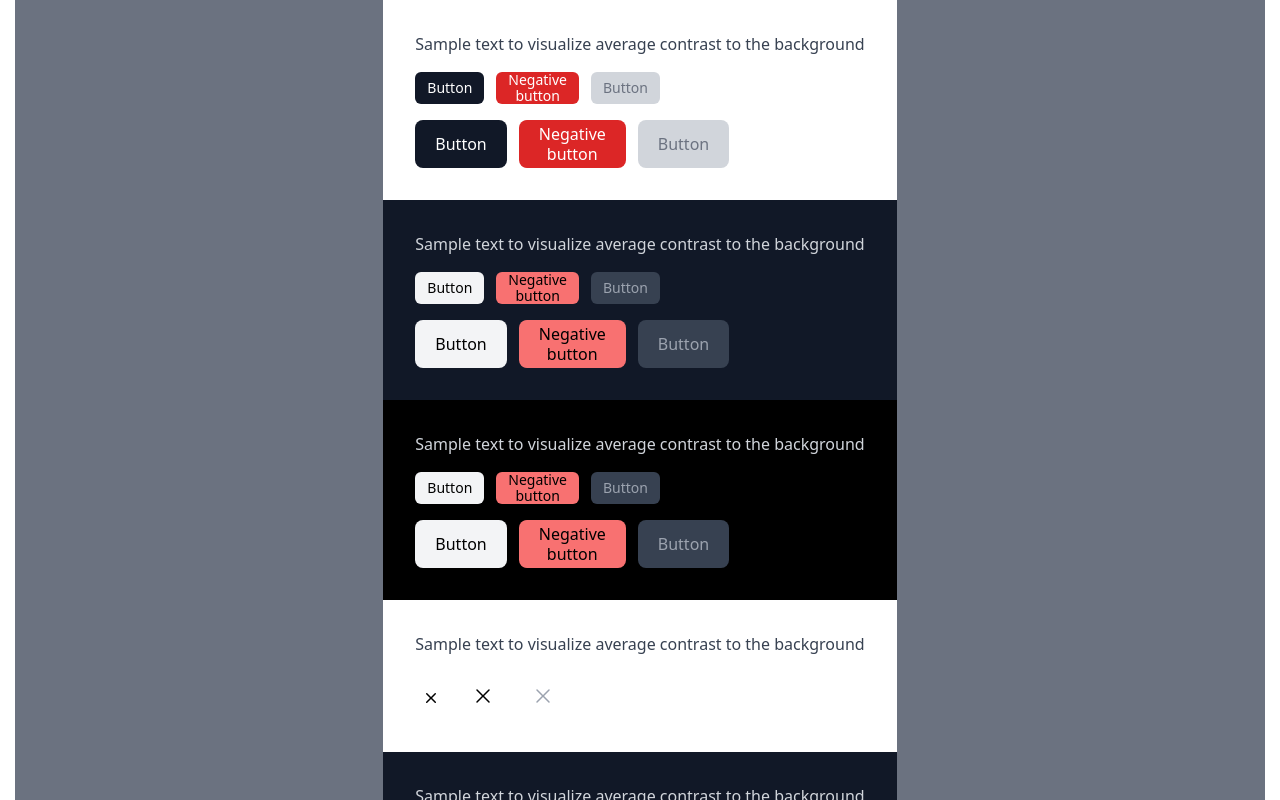
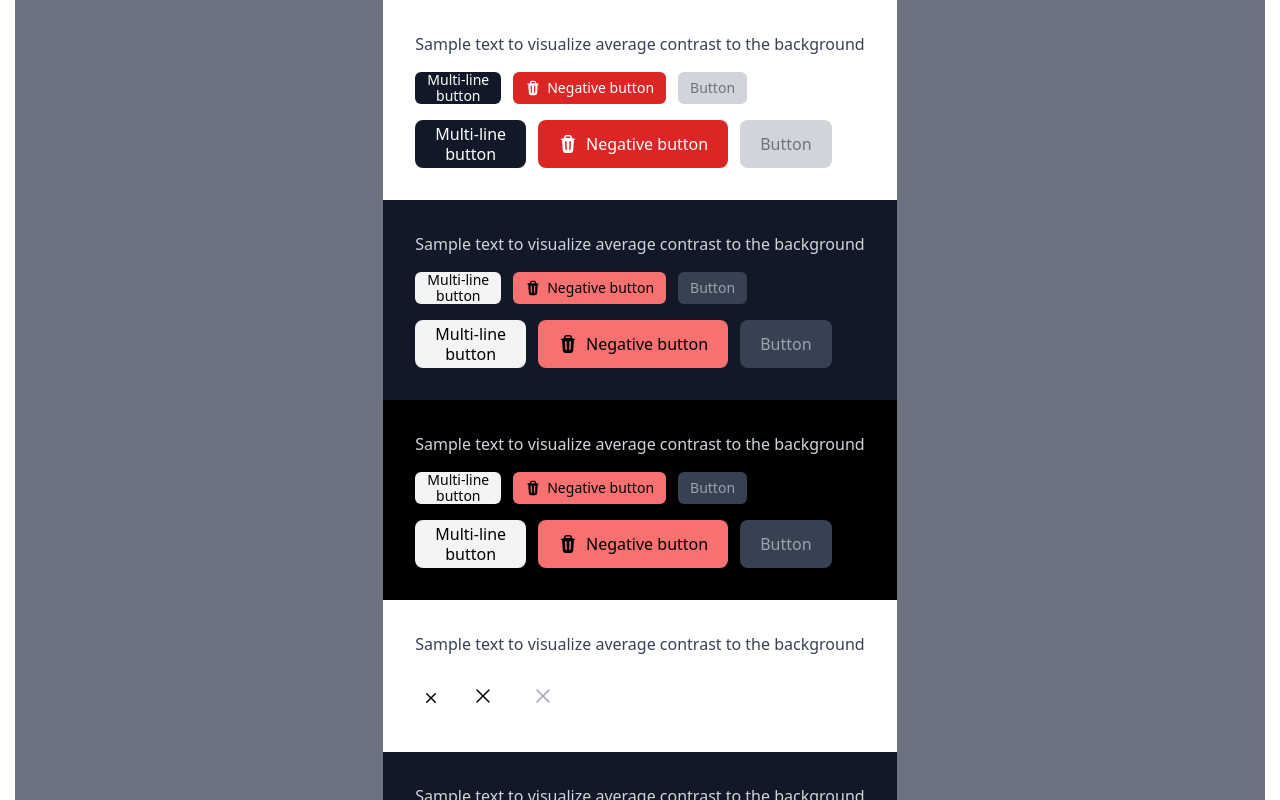
Before and after one commit to kripod/next-starter-strict, a Next.js app: page / in a window 1280 px wide. Shown: the top 800 px of the page. Built offline with nearby package versions, Linux system fonts and the light colour scheme.

Commit message:
feat: icon with text examples

```diff
--- a/src/pages/index.tsx
+++ b/src/pages/index.tsx
@@ -1,4 +1,7 @@
-import { XMarkIcon as XMarkIconSm } from "@heroicons/react/20/solid";
+import {
+  TrashIcon as TrashIconSm,
+  XMarkIcon as XMarkIconSm,
+} from "@heroicons/react/20/solid";
 import { XMarkIcon as XMarkIconMd } from "@heroicons/react/24/solid";
 
 import { IconButton } from "@/components/buttons/IconButton";
@@ -39,11 +42,16 @@ export default function Page() {
         <Canvas>
           <div className="flex flex-col space-y-4">
             <div className="flex space-x-3">
-              <PrimaryButton size="sm">Button</PrimaryButton>
-              <PrimaryButton size="sm" sentiment="negative">
-                Negative
+              <PrimaryButton size="sm">
+                Multi-line
                 <br />
                 button
+              </PrimaryButton>
+              <PrimaryButton size="sm" sentiment="negative">
+                <span className="inline-flex items-center gap-x-1.5">
+                  <TrashIconSm aria-hidden className="h-4" />
+                  <span>Negative button</span>
+                </span>
               </PrimaryButton>
               <PrimaryButton size="sm" disabled>
                 Button
@@ -51,11 +59,16 @@ export default function Page() {
             </div>
 
             <div className="flex space-x-3">
-              <PrimaryButton>Button</PrimaryButton>
-              <PrimaryButton sentiment="negative">
-                Negative
+              <PrimaryButton>
+                Multi-line
                 <br />
                 button
+              </PrimaryButton>
+              <PrimaryButton sentiment="negative">
+                <span className="inline-flex items-center gap-x-2">
+                  <TrashIconSm aria-hidden className="h-5" />
+                  <span>Negative button</span>
+                </span>
               </PrimaryButton>
               <PrimaryButton disabled>Button</PrimaryButton>
             </div>
```
